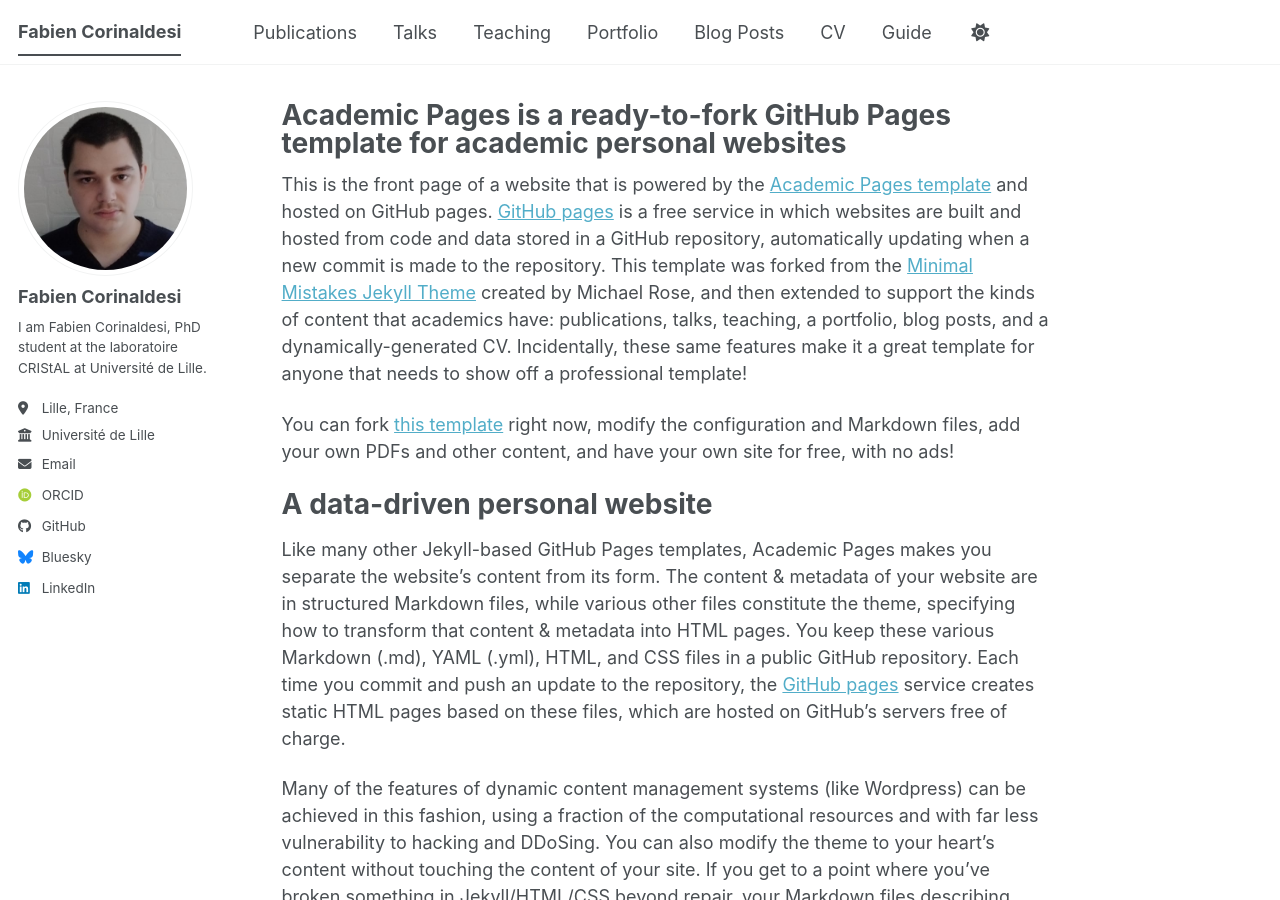
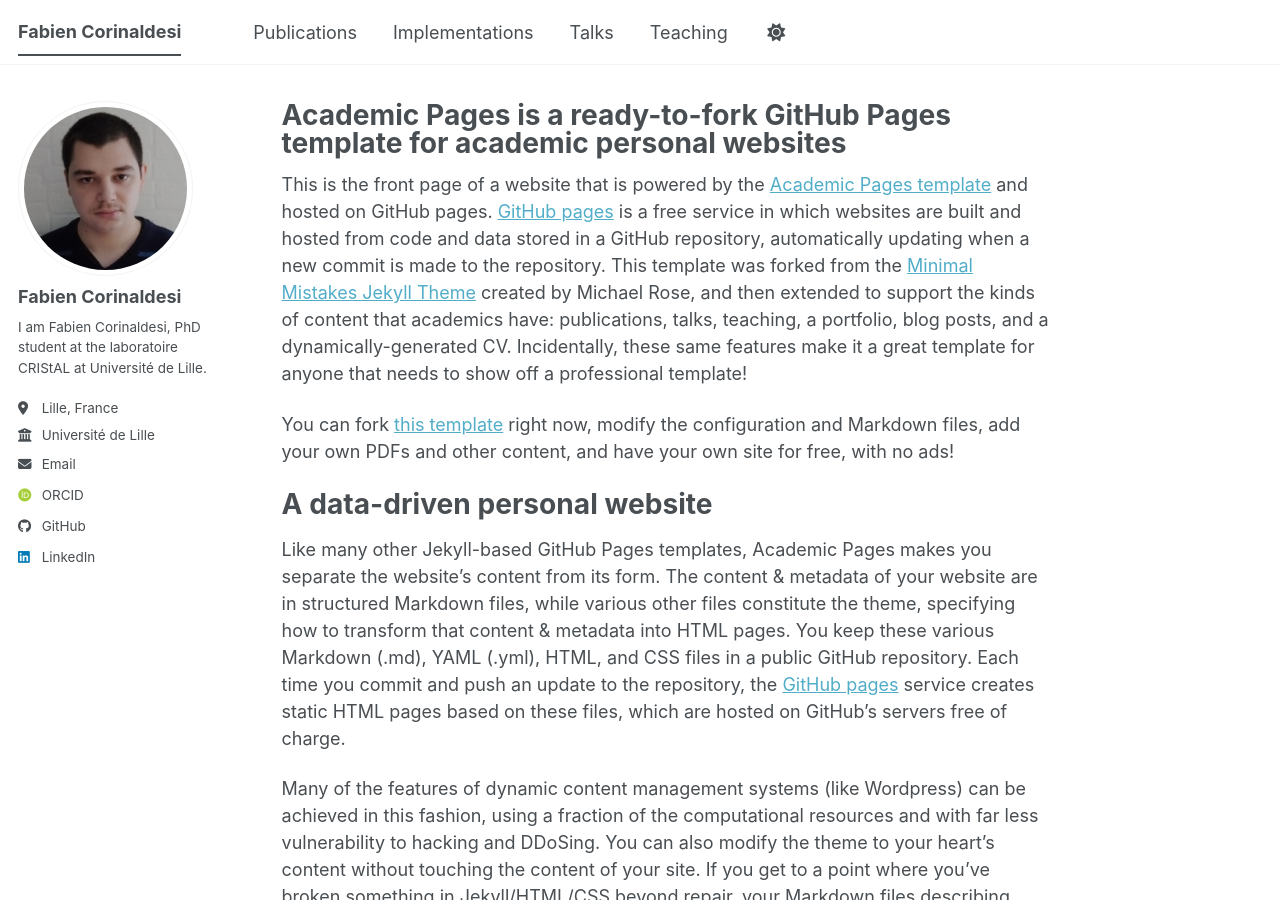
Before and after one commit to fabiencorinaldesi1/fabiencorinaldesi1.github.io, a Jekyll site: the page built from _pages/about.md, in a window 1280 px wide and 900 px high. Built offline with Jekyll 4.4.1, drawn with Linux system fonts in a browser that asks for light colours; some web fonts are replaced; a script bundle is joined from its source files by our own code; library files that are not in the unit come from our copies; part of the change alters nothing that is shown.

Commit message:
Sections correctes

```diff
--- a/_config.yml
+++ b/_config.yml
@@ -55,7 +55,7 @@ author:
 
   # Social media
   artstation       : # Username
-  bluesky          : "bsky.app" # Replace this with you Bluesky username
+  bluesky          : # Replace this with you Bluesky username
   facebook         : # Username
   flickr           : # Username
   foursquare       : # Username
--- a/_data/navigation.yml
+++ b/_data/navigation.yml
@@ -11,23 +11,26 @@ main:
   - title: "Publications"
     url: /publications/
 
+  - title: "Implementations"
+    url: /implementations/
+
   - title: "Talks"
     url: /talks/
 
   - title: "Teaching"
     url: /teaching/
 
-  - title: "Portfolio"
-    url: /portfolio/
+  #- title: "Portfolio"
+  #  url: /portfolio/
 
-  - title: "Blog Posts"
-    url: /year-archive/
+  #- title: "Blog Posts"
+  #  url: /year-archive/
 
-  - title: "CV"
-    url: /cv/
+  #- title: "CV"
+  #  url: /cv/
 
   # - title: "CV"
   #   url: /cv-json/
 
-  - title: "Guide"
-    url: /markdown/
+  #- title: "Guide"
+  #  url: /markdown/
```
